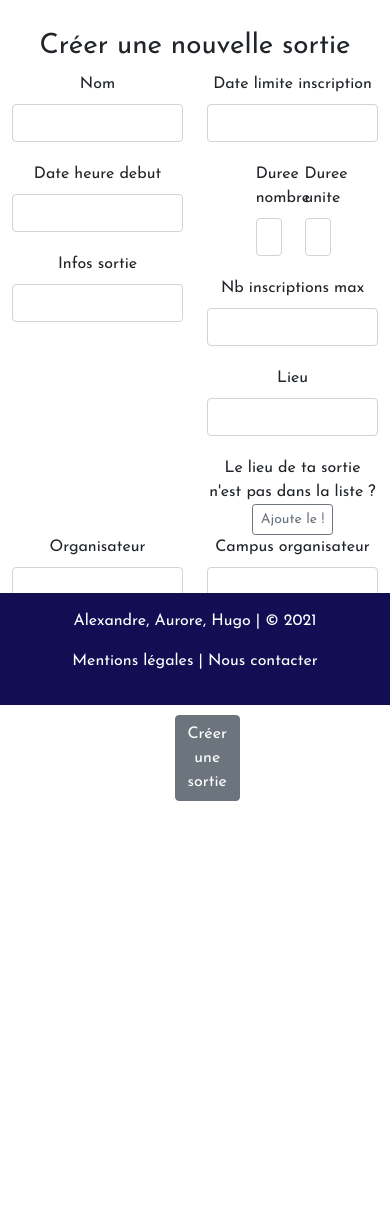
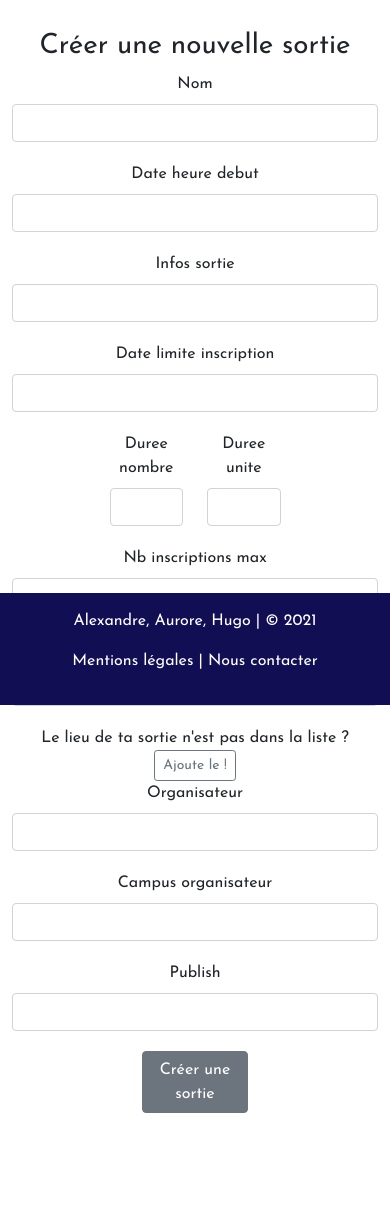
Before and after one commit to hrichard-eni/projetSortir, a Symfony app: template templates/sorties/newSortie.html.twig in a window 390 px wide. Shown: the part 139-1364 px from the top of the page. Before the commit the page ends 940 px from the top, so only its background shows below. Run offline with Twig, Linux system fonts and the light colour scheme; the template is opened without the code that fills it, so the values that code supplies are empty; form fields are guessed from the names that the template uses; some libraries are stand-ins or nearby versions.

Commit message:
Formulaires responsives

```diff
--- a/templates/base.html.twig
+++ b/templates/base.html.twig
@@ -2,6 +2,7 @@
 <html lang="fr">
 <head>
     <meta charset="UTF-8">
+    <meta name="viewport" content="width=device-width, initial-scale=1, shrink-to-fit=no">
     <title>{% block title %}Sortir.com{% endblock %}</title>
 
     <style>
--- a/templates/lieu/newVille.html.twig
+++ b/templates/lieu/newVille.html.twig
@@ -11,11 +11,11 @@
             Ajouter une ville
         </h2>
         <div class="row">
-            <div class="col-4"></div>
-            <div class="col-4">
+            <div class="col-1 col-lg-3"></div>
+            <div class="col-10 col-lg-6">
                 {{ form(newVille) }}
             </div>
-            <div class="col-4"></div>
+            <div class="col-1 col-lg-3"></div>
         </div>
     </div>
 
--- a/templates/sorties/newSortie.html.twig
+++ b/templates/sorties/newSortie.html.twig
@@ -15,12 +15,12 @@
             {{ form_start(newSortie) }}
 
             <div class="row">
-                <div class="col-6">
+                <div class="col-12 col-lg-6">
                     {{ form_row(newSortie.nom) }}
                     {{ form_row(newSortie.dateHeureDebut) }}
                     {{ form_row(newSortie.infosSortie) }}
                 </div>
-                <div class="col-6">
+                <div class="col-12 col-lg-6">
                     {{ form_row(newSortie.dateLimiteInscription) }}
                     <div class="row">
                         <div class="col-3"></div>
@@ -43,10 +43,10 @@
                     </div>
 
                 </div>
-                <div class="col-6">
+                <div class="col-12 col-lg-6">
                     {{ form_row(newSortie.organisateur) }}
                 </div>
-                <div class="col-6">
+                <div class="col-12 col-lg-6">
                     {{ form_row(newSortie.campusOrganisateur) }}
                 </div>
 
@@ -54,10 +54,11 @@
                     {{ form_row(newSortie.publish) }}
                 </div>
 
-                <div class="col-5"></div>
-                <div class="col-2">
+                <div class="col-4 col-lg-5"></div>
+                <div class="col-4 col-lg-2">
                     <button class="btn btn-secondary">Créer une sortie</button>
                 </div>
+                <div class="col-4 col-lg-5"></div>
             </div>
 
             {{ form_end(newSortie) }}
```
Also changed, not shown: templates/lieu/newLieu.html.twig (+5 -5 lines), templates/registration/register.html.twig (+6 -5 lines), templates/security/login.html.twig (+22 -12 lines), templates/sorties/detailSortie.html.twig (+4 -4 lines), templates/sorties/updateSortie.html.twig (+8 -11 lines).
